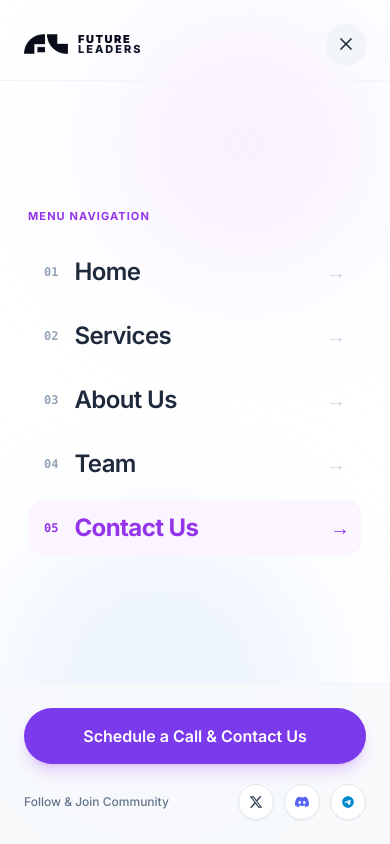
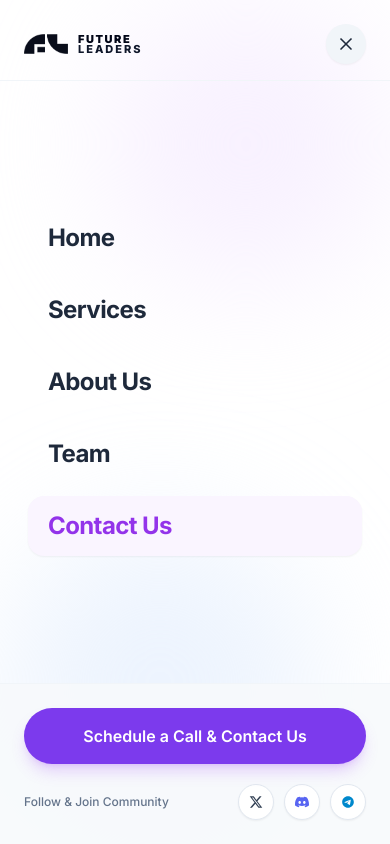
Before and after one commit to mrarindam/Future-Leaders, a Next.js app: page / in a window 390 px wide. Both pictures are taken after a click on the button 335 px from the left and 47 px from the top of the page. Shown: the top 844 px of the page. Built offline with nearby package versions, Linux system fonts and the light colour scheme.

Commit message:
Remove Menu Navigation title, numbers, and arrows from mobile navigation menu

```diff
--- a/components/Navbar.tsx
+++ b/components/Navbar.tsx
@@ -195,40 +195,27 @@ export default function Navbar({ onOpenBooking }: NavbarProps) {
               </button>
             </div>
 
-            {/* Main Navigation Links (Clean, Spacious, Staggered) */}
-            <div className="relative z-10 flex-1 flex flex-col justify-center px-7 sm:px-10 py-8 space-y-2">
-              <div className="text-[11px] font-bold uppercase tracking-widest text-purple-600 mb-3">
-                Menu Navigation
-              </div>
-
+            {/* Main Navigation Links (Clean & Minimal) */}
+            <div className="relative z-10 flex-1 flex flex-col justify-center px-7 sm:px-10 py-8 space-y-3">
               {NAV_LINKS.map((link, idx) => {
                 const sectionId = link.href.replace("#", "");
                 const isActive = activeSection === sectionId;
-                const indexNum = `0${idx + 1}`;
 
                 return (
                   <motion.a
                     key={link.label}
                     href={link.href}
-                    initial={{ opacity: 0, x: -20 }}
-                    animate={{ opacity: 1, x: 0 }}
-                    transition={{ delay: 0.05 * idx, duration: 0.3 }}
+                    initial={{ opacity: 0, y: 12 }}
+                    animate={{ opacity: 1, y: 0 }}
+                    transition={{ delay: 0.05 * idx, duration: 0.25 }}
                     onClick={() => setMobileMenuOpen(false)}
-                    className={`group flex items-center justify-between py-3 px-4 rounded-2xl transition-all ${
+                    className={`py-3.5 px-5 rounded-2xl text-2xl font-bold tracking-tight transition-all text-left ${
                       isActive
-                        ? "bg-purple-50 text-purple-600 font-bold"
-                        : "text-slate-800 hover:text-purple-600 hover:bg-slate-50 font-semibold"
+                        ? "bg-purple-50 text-purple-600 shadow-sm"
+                        : "text-slate-800 hover:text-purple-600 hover:bg-slate-50/80"
                     }`}
                   >
-                    <div className="flex items-center gap-4">
-                      <span className={`text-xs font-mono font-bold ${isActive ? "text-purple-600" : "text-slate-400 group-hover:text-purple-500"}`}>
-                        {indexNum}
-                      </span>
-                      <span className="text-2xl tracking-tight">{link.label}</span>
-                    </div>
-                    <span className={`text-xl transition-transform duration-200 ${isActive ? "text-purple-600 translate-x-1" : "text-slate-300 group-hover:text-purple-600 group-hover:translate-x-1"}`}>
-                      →
-                    </span>
+                    {link.label}
                   </motion.a>
                 );
               })}
```
